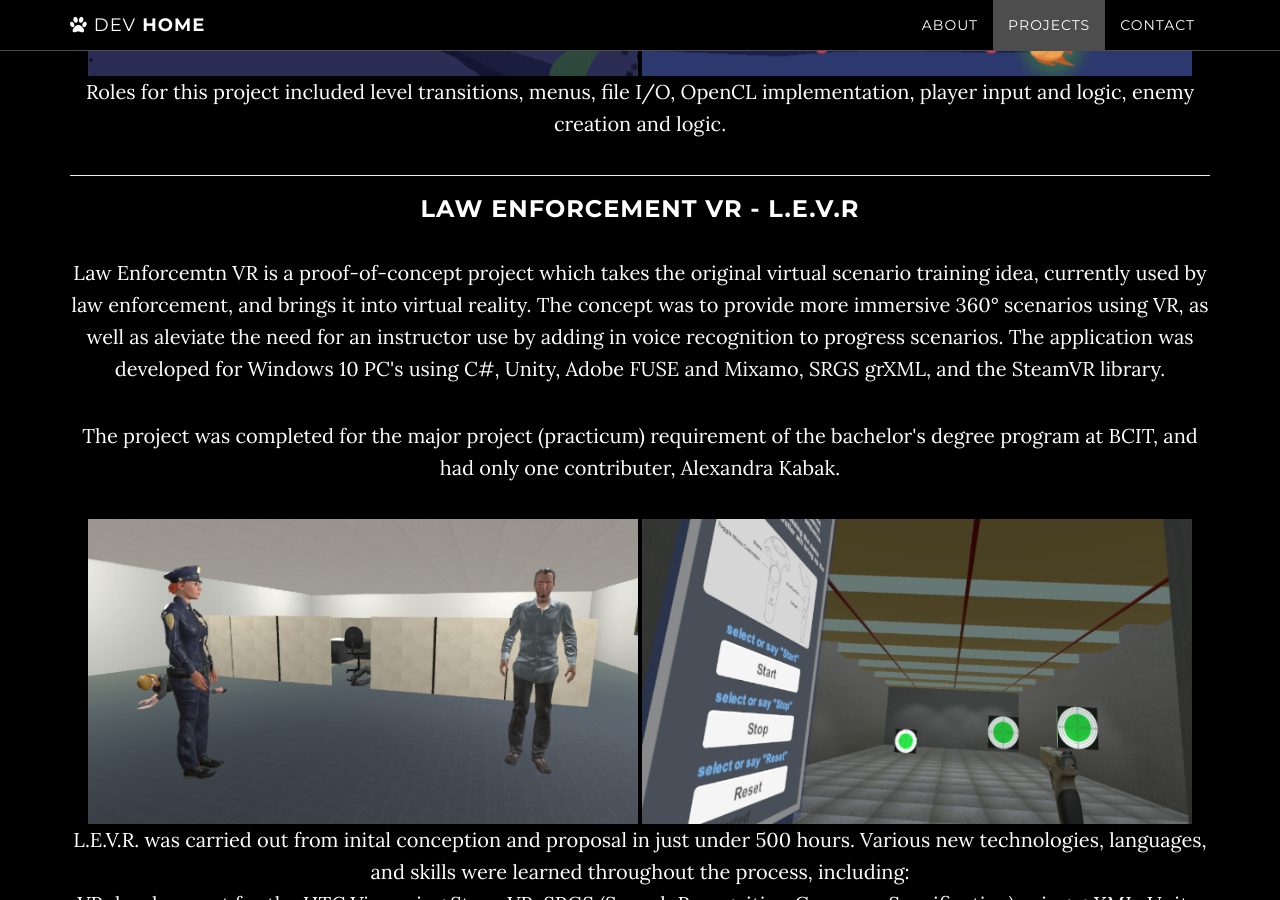
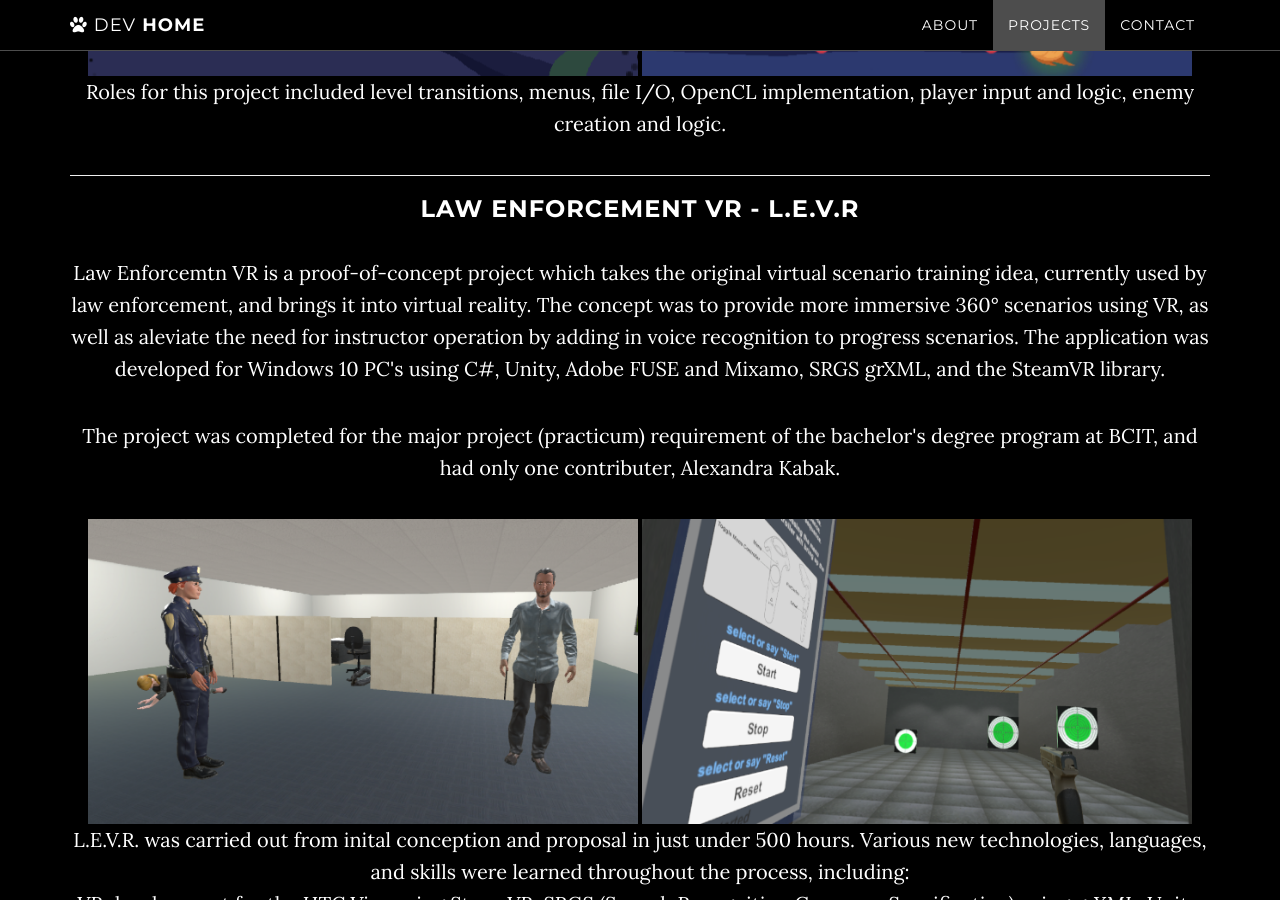
Before and after one commit to LexaFayte/DevKabak, a Jekyll site: the page built from index.html, in a window 1280 px wide and 900 px high, scrolled down 2892 px. Built offline with Jekyll 4.4.1, drawn with Linux system fonts in a browser that asks for light colours.

Commit message:
Update projects.html

```diff
--- a/_includes/projects.html
+++ b/_includes/projects.html
@@ -37,7 +37,7 @@
             <hr>
             <div>
               <h3>Law Enforcement VR - L.E.V.R</h3>
-              <p>Law Enforcemtn VR is a proof-of-concept project which takes the original virtual scenario training idea, currently used by law enforcement, and brings it into virtual reality. The concept was to provide more immersive 360° scenarios using VR, as well as aleviate the need for an instructor use by adding in voice recognition to progress scenarios. The application was developed for Windows 10 PC's using C#, Unity, Adobe FUSE and Mixamo, SRGS grXML, and the SteamVR library.
+              <p>Law Enforcemtn VR is a proof-of-concept project which takes the original virtual scenario training idea, currently used by law enforcement, and brings it into virtual reality. The concept was to provide more immersive 360° scenarios using VR, as well as aleviate the need for instructor operation by adding in voice recognition to progress scenarios. The application was developed for Windows 10 PC's using C#, Unity, Adobe FUSE and Mixamo, SRGS grXML, and the SteamVR library.
               </p>
               <p>The project was completed for the major project (practicum) requirement of the bachelor's degree program at BCIT, and had only one contributer, Alexandra Kabak.</p>
               <img src="/DevKabak/img/LEVR01.png" atl="Office Scenario with disgruntled employee" height="305" width="550" border="15">
```
